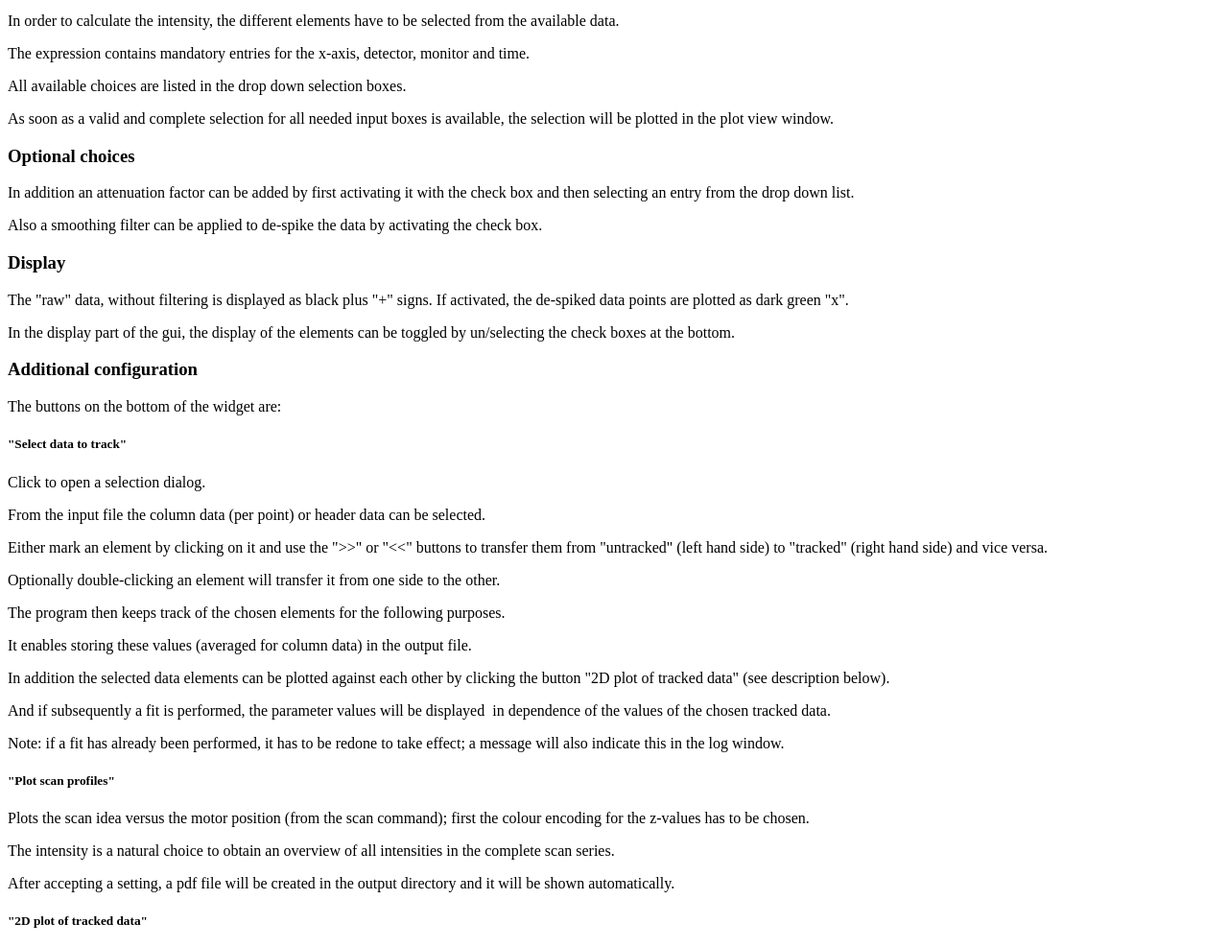
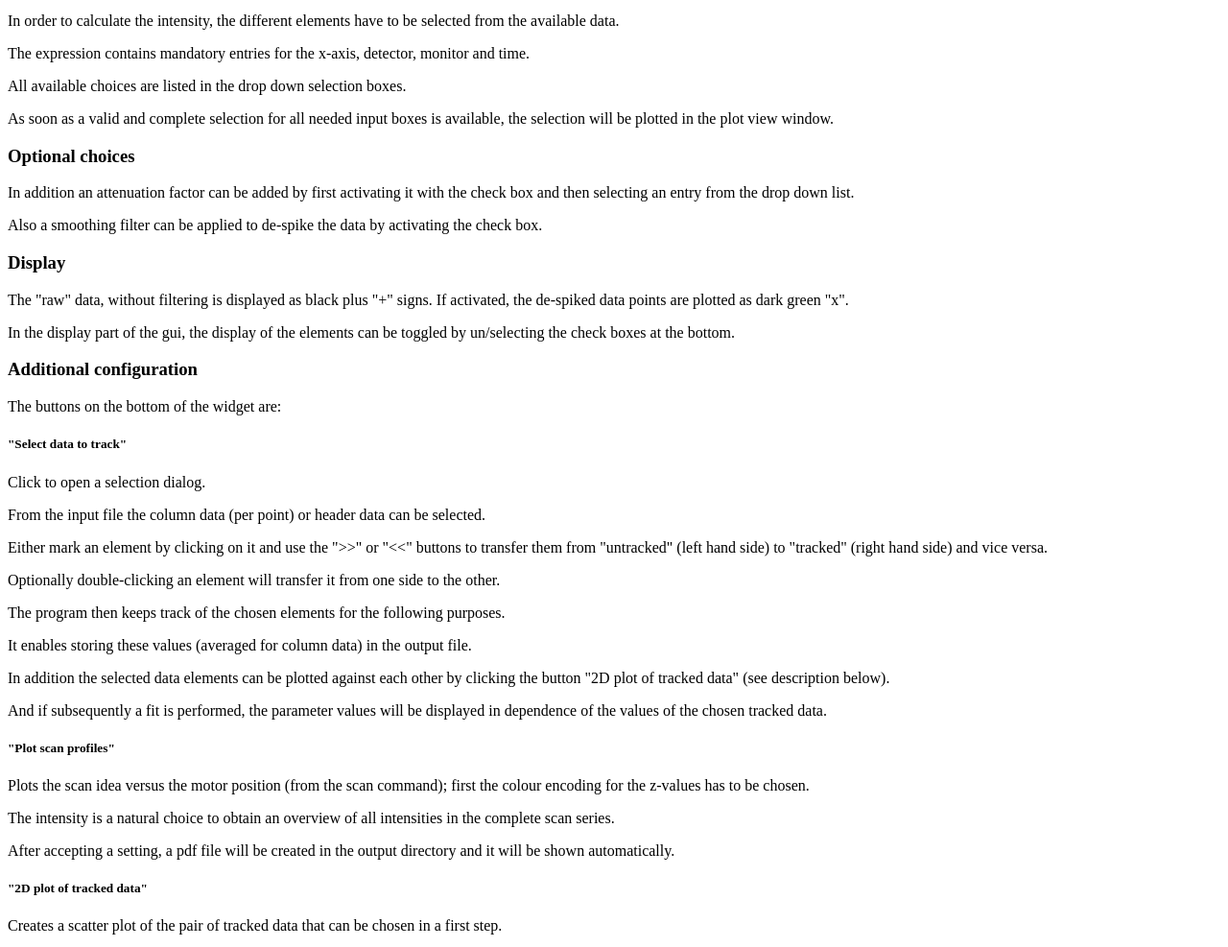
Before and after one commit to syncope/iint-gui, a plain HTML site: page iintgui/help/intensity_definition.html in a window 1280 px wide. Shown: the part 101-1088 px from the top of the page at 96% size. Drawn offline with Linux system fonts and the light colour scheme.

Commit message:
+ updated the help text

```diff
--- a/iintgui/help/intensity_definition.html
+++ b/iintgui/help/intensity_definition.html
@@ -22,8 +22,7 @@
 <p>The program then keeps track of the chosen elements for the following purposes.</p>
 <p>It enables storing these values (averaged for column data) in the output file.</p>
 <p>In addition the selected data elements can be plotted against each other by clicking the button &quot;2D plot of tracked data&quot; (see description below).</p>
-<p>And if subsequently a fit is performed, the parameter values will be displayed  in dependence of the values of the chosen tracked data.</p>
-<p>Note: if a fit has already been performed, it has to be redone to take effect; a message will also indicate this in the log window.</p>
+<p>And if subsequently a fit is performed, the parameter values will be displayed in dependence of the values of the chosen tracked data.</p>
 <h5 id="iint-gui-&quot;Plotscanprofiles&quot;">&quot;Plot scan profiles&quot;</h5>
 <p>Plots the scan idea versus the motor position (from the scan command); first the colour encoding for the z-values has to be chosen.</p>
 <p>The intensity is a natural choice to obtain an overview of all intensities in the complete scan series.</p>
```
